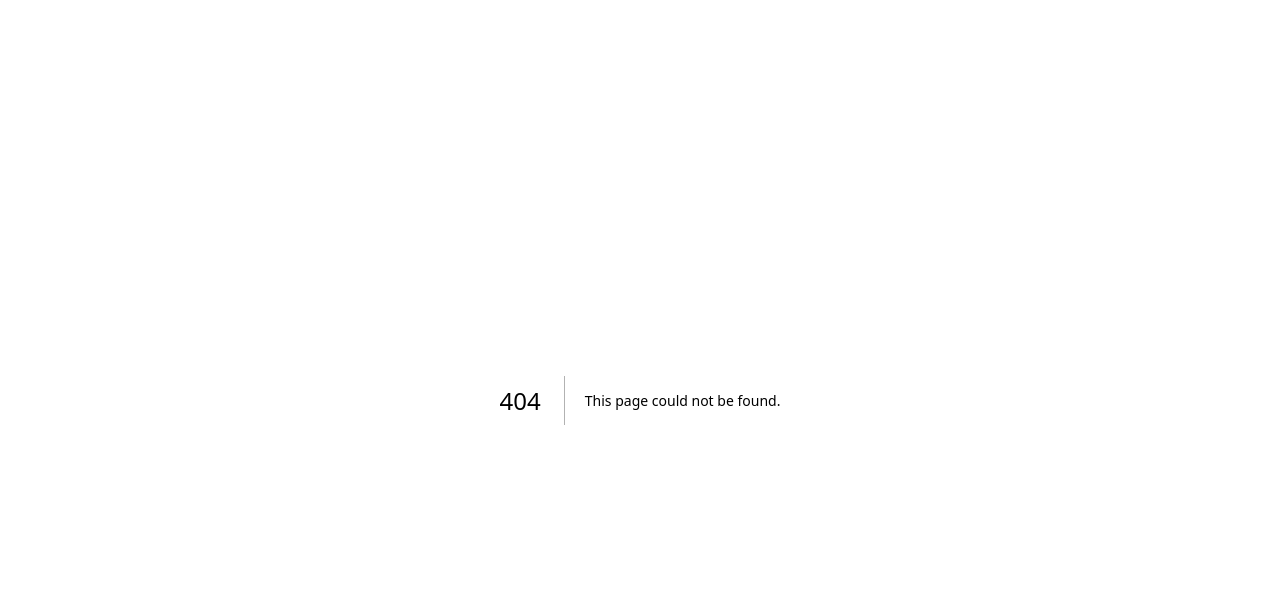
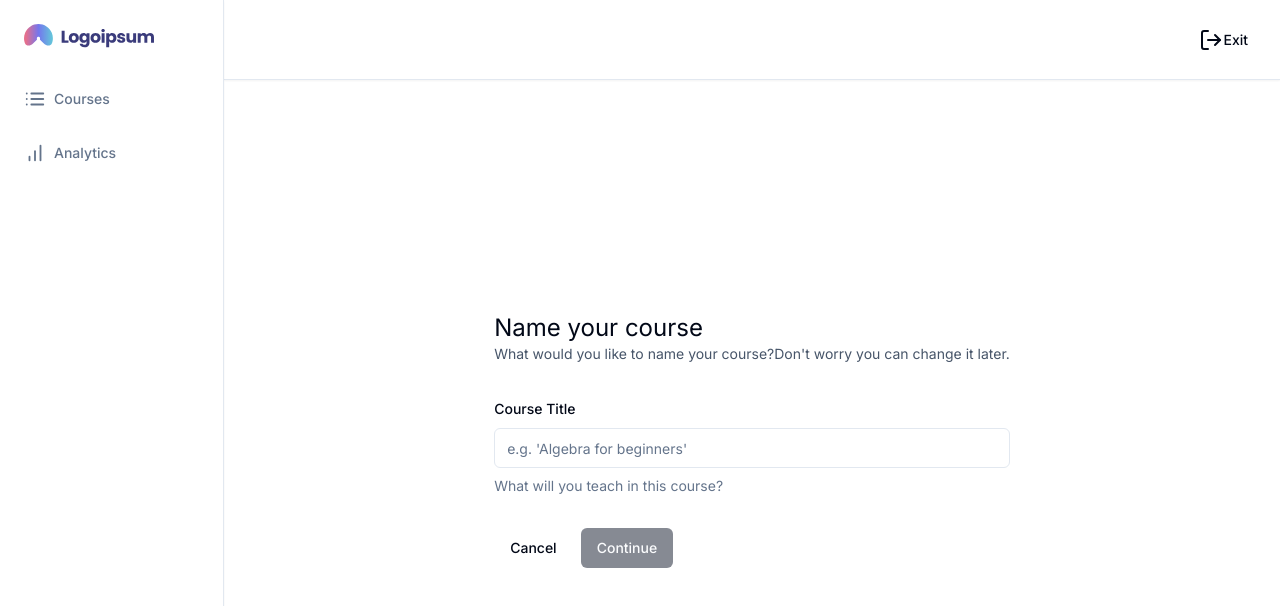
Before and after one commit to s0h1s2/ELearning, a Next.js app: page /teacher/create in a window 1280 px wide. Before the commit this address had no page. Shown: the top 606 px of the page. Built offline with nearby package versions, Linux system fonts and the light colour scheme.

Commit message:
added new course

```diff
--- a/app/(dashboard)/(routes)/teacher/courses/page.tsx
+++ b/app/(dashboard)/(routes)/teacher/courses/page.tsx
@@ -1,8 +1,16 @@
+import { Button } from '@/components/ui/button'
+import Link from 'next/link'
 import React from 'react'
 
 const TeacherCourses = () => {
   return (
-    <div>TeacherCourses</div>
+    <div className="p-6">
+      <Link href="/teacher/create">
+        <Button>
+          New Course
+        </Button>
+      </Link>
+    </div>
   )
 }
 
--- /dev/null
+++ b/app/(dashboard)/(routes)/teacher/create/page.tsx
@@ -0,0 +1,71 @@
+"use client"
+import React from 'react'
+import * as z from "zod"
+import axios from "axios"
+import { zodResolver } from '@hookform/resolvers/zod'
+import { useForm } from 'react-hook-form'
+import { useRouter } from 'next/navigation'
+
+import { Form, FormControl, FormDescription, FormField, FormItem, FormLabel, FormMessage } from '@/components/ui/form'
+import { Input } from '@/components/ui/input'
+import Link from 'next/link'
+import { Button } from '@/components/ui/button'
+const formSchema = z.object({
+  title: z.string().min(1, {
+    message: "Title is required"
+  })
+})
+
+const CreatePage = () => {
+  const router = useRouter()
+  const form = useForm<z.infer<typeof formSchema>>({
+    resolver: zodResolver(formSchema),
+    defaultValues: {
+      title: ""
+    }
+  })
+  const { isSubmitting, isValid } = form.formState
+  const onSubmit = async (values: z.infer<typeof formSchema>) => {
+    try {
+      const response = await axios.post("/api/course", values)
+      router.push(`/teacher/courses/${response.data.id}`)
+    } catch (error) {
+      console.log(error)
+    }
+  }
+  return (
+    <div className="max-w-5xl mx-auto flex md:items-center md:justify-center h-full p-6">
+      <div>
+        <h1 className="text-2xl">Name your course</h1>
+        <p className="text-sm text-slate-600">What would you like to name your course?Don't worry you can change it later.</p>
+        <Form {...form}>
+          <form onSubmit={form.handleSubmit(onSubmit)} className="space-y-8 mt-8">
+            <FormField control={form.control} name="title" render={({ field }) => (
+              <FormItem>
+                <FormLabel>
+                  Course Title
+                </FormLabel>
+                <FormControl>
+                  <Input disabled={isSubmitting} placeholder="e.g. 'Algebra for beginners'" {...field} />
+                </FormControl>
+                <FormDescription>
+                  What will you teach in this course?
+                </FormDescription>
+                <FormMessage />
+              </FormItem>
+            )} />
+            <div className="flex items-center gap-x-2">
+              <Link href="/">
+                <Button type="button" variant="ghost">Cancel</Button>
+              </Link>
+              <Button type="submit" disabled={!isValid || isSubmitting}>Continue</Button>
+            </div>
+          </form>
+        </Form>
+      </div>
+
+    </div>
+  )
+}
+
+export default CreatePage
--- /dev/null
+++ b/components/providers/ToasterProvider.tsx
@@ -0,0 +1,5 @@
+"use client"
+import { Toaster } from "react-hot-toast"
+export const ToasterProvider = () => {
+  return <Toaster />
+}
--- /dev/null
+++ b/components/ui/form.tsx
@@ -0,0 +1,176 @@
+import * as React from "react"
+import * as LabelPrimitive from "@radix-ui/react-label"
+import { Slot } from "@radix-ui/react-slot"
+import {
+  Controller,
+  ControllerProps,
+  FieldPath,
+  FieldValues,
+  FormProvider,
+  useFormContext,
+} from "react-hook-form"
+
+import { cn } from "@/lib/utils"
+import { Label } from "@/components/ui/label"
+
+const Form = FormProvider
+
+type FormFieldContextValue<
+  TFieldValues extends FieldValues = FieldValues,
+  TName extends FieldPath<TFieldValues> = FieldPath<TFieldValues>
+> = {
+  name: TName
+}
+
+const FormFieldContext = React.createContext<FormFieldContextValue>(
+  {} as FormFieldContextValue
+)
+
+const FormField = <
+  TFieldValues extends FieldValues = FieldValues,
+  TName extends FieldPath<TFieldValues> = FieldPath<TFieldValues>
+>({
+  ...props
+}: ControllerProps<TFieldValues, TName>) => {
+  return (
+    <FormFieldContext.Provider value={{ name: props.name }}>
+      <Controller {...props} />
+    </FormFieldContext.Provider>
+  )
+}
+
+const useFormField = () => {
+  const fieldContext = React.useContext(FormFieldContext)
+  const itemContext = React.useContext(FormItemContext)
+  const { getFieldState, formState } = useFormContext()
+
+  const fieldState = getFieldState(fieldContext.name, formState)
+
+  if (!fieldContext) {
+    throw new Error("useFormField should be used within <FormField>")
+  }
+
+  const { id } = itemContext
+
+  return {
+    id,
+    name: fieldContext.name,
+    formItemId: `${id}-form-item`,
+    formDescriptionId: `${id}-form-item-description`,
+    formMessageId: `${id}-form-item-message`,
+    ...fieldState,
+  }
+}
+
+type FormItemContextValue = {
+  id: string
+}
+
+const FormItemContext = React.createContext<FormItemContextValue>(
+  {} as FormItemContextValue
+)
+
+const FormItem = React.forwardRef<
+  HTMLDivElement,
+  React.HTMLAttributes<HTMLDivElement>
+>(({ className, ...props }, ref) => {
+  const id = React.useId()
+
+  return (
+    <FormItemContext.Provider value={{ id }}>
+      <div ref={ref} className={cn("space-y-2", className)} {...props} />
+    </FormItemContext.Provider>
+  )
+})
+FormItem.displayName = "FormItem"
+
+const FormLabel = React.forwardRef<
+  React.ElementRef<typeof LabelPrimitive.Root>,
+  React.ComponentPropsWithoutRef<typeof LabelPrimitive.Root>
+>(({ className, ...props }, ref) => {
+  const { error, formItemId } = useFormField()
+
+  return (
+    <Label
+      ref={ref}
+      className={cn(error && "text-destructive", className)}
+      htmlFor={formItemId}
+      {...props}
+    />
+  )
+})
+FormLabel.displayName = "FormLabel"
+
+const FormControl = React.forwardRef<
+  React.ElementRef<typeof Slot>,
+  React.ComponentPropsWithoutRef<typeof Slot>
+>(({ ...props }, ref) => {
+  const { error, formItemId, formDescriptionId, formMessageId } = useFormField()
+
+  return (
+    <Slot
+      ref={ref}
+      id={formItemId}
+      aria-describedby={
+        !error
+          ? `${formDescriptionId}`
+          : `${formDescriptionId} ${formMessageId}`
+      }
+      aria-invalid={!!error}
+      {...props}
+    />
+  )
+})
+FormControl.displayName = "FormControl"
+
+const FormDescription = React.forwardRef<
+  HTMLParagraphElement,
+  React.HTMLAttributes<HTMLParagraphElement>
+>(({ className, ...props }, ref) => {
+  const { formDescriptionId } = useFormField()
+
+  return (
+    <p
+      ref={ref}
+      id={formDescriptionId}
+      className={cn("text-sm text-muted-foreground", className)}
+      {...props}
+    />
+  )
+})
+FormDescription.displayName = "FormDescription"
+
+const FormMessage = React.forwardRef<
+  HTMLParagraphElement,
+  React.HTMLAttributes<HTMLParagraphElement>
+>(({ className, children, ...props }, ref) => {
+  const { error, formMessageId } = useFormField()
+  const body = error ? String(error?.message) : children
+
+  if (!body) {
+    return null
+  }
+
+  return (
+    <p
+      ref={ref}
+      id={formMessageId}
+      className={cn("text-sm font-medium text-destructive", className)}
+      {...props}
+    >
+      {body}
+    </p>
+  )
+})
+FormMessage.displayName = "FormMessage"
+
+export {
+  useFormField,
+  Form,
+  FormItem,
+  FormLabel,
+  FormControl,
+  FormDescription,
+  FormMessage,
+  FormField,
+}
--- /dev/null
+++ b/components/ui/input.tsx
@@ -0,0 +1,25 @@
+import * as React from "react"
+
+import { cn } from "@/lib/utils"
+
+export interface InputProps
+  extends React.InputHTMLAttributes<HTMLInputElement> {}
+
+const Input = React.forwardRef<HTMLInputElement, InputProps>(
+  ({ className, type, ...props }, ref) => {
+    return (
+      <input
+        type={type}
+        className={cn(
+          "flex h-10 w-full rounded-md border border-input bg-background px-3 py-2 text-sm ring-offset-background file:border-0 file:bg-transparent file:text-sm file:font-medium placeholder:text-muted-foreground focus-visible:outline-none focus-visible:ring-2 focus-visible:ring-ring focus-visible:ring-offset-2 disabled:cursor-not-allowed disabled:opacity-50",
+          className
+        )}
+        ref={ref}
+        {...props}
+      />
+    )
+  }
+)
+Input.displayName = "Input"
+
+export { Input }
--- /dev/null
+++ b/components/ui/label.tsx
@@ -0,0 +1,26 @@
+"use client"
+
+import * as React from "react"
+import * as LabelPrimitive from "@radix-ui/react-label"
+import { cva, type VariantProps } from "class-variance-authority"
+
+import { cn } from "@/lib/utils"
+
+const labelVariants = cva(
+  "text-sm font-medium leading-none peer-disabled:cursor-not-allowed peer-disabled:opacity-70"
+)
+
+const Label = React.forwardRef<
+  React.ElementRef<typeof LabelPrimitive.Root>,
+  React.ComponentPropsWithoutRef<typeof LabelPrimitive.Root> &
+    VariantProps<typeof labelVariants>
+>(({ className, ...props }, ref) => (
+  <LabelPrimitive.Root
+    ref={ref}
+    className={cn(labelVariants(), className)}
+    {...props}
+  />
+))
+Label.displayName = LabelPrimitive.Root.displayName
+
+export { Label }
```
Also changed, not shown: package.json (+7 -1 lines), 1 other file (tests, documents, lock files or other folders).
